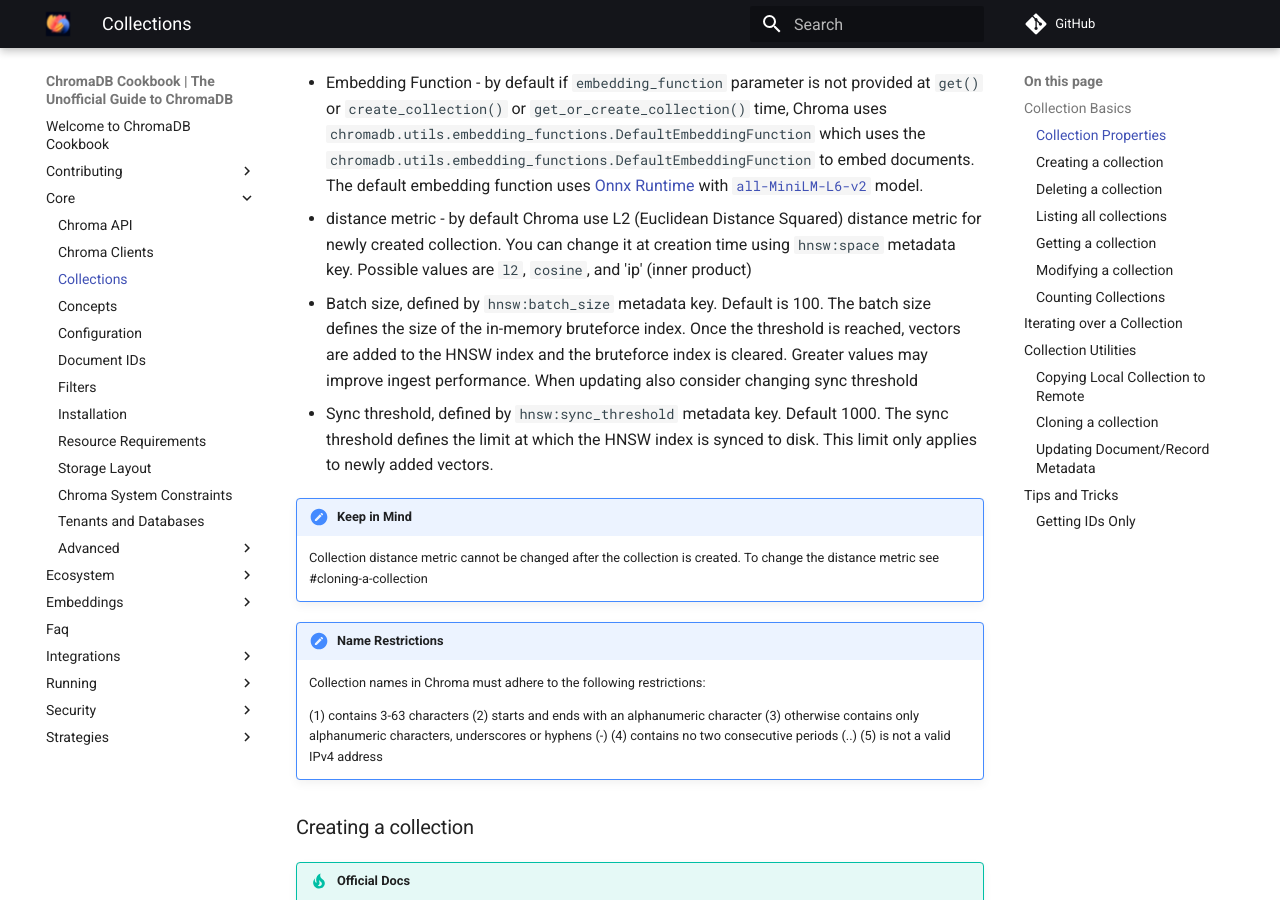
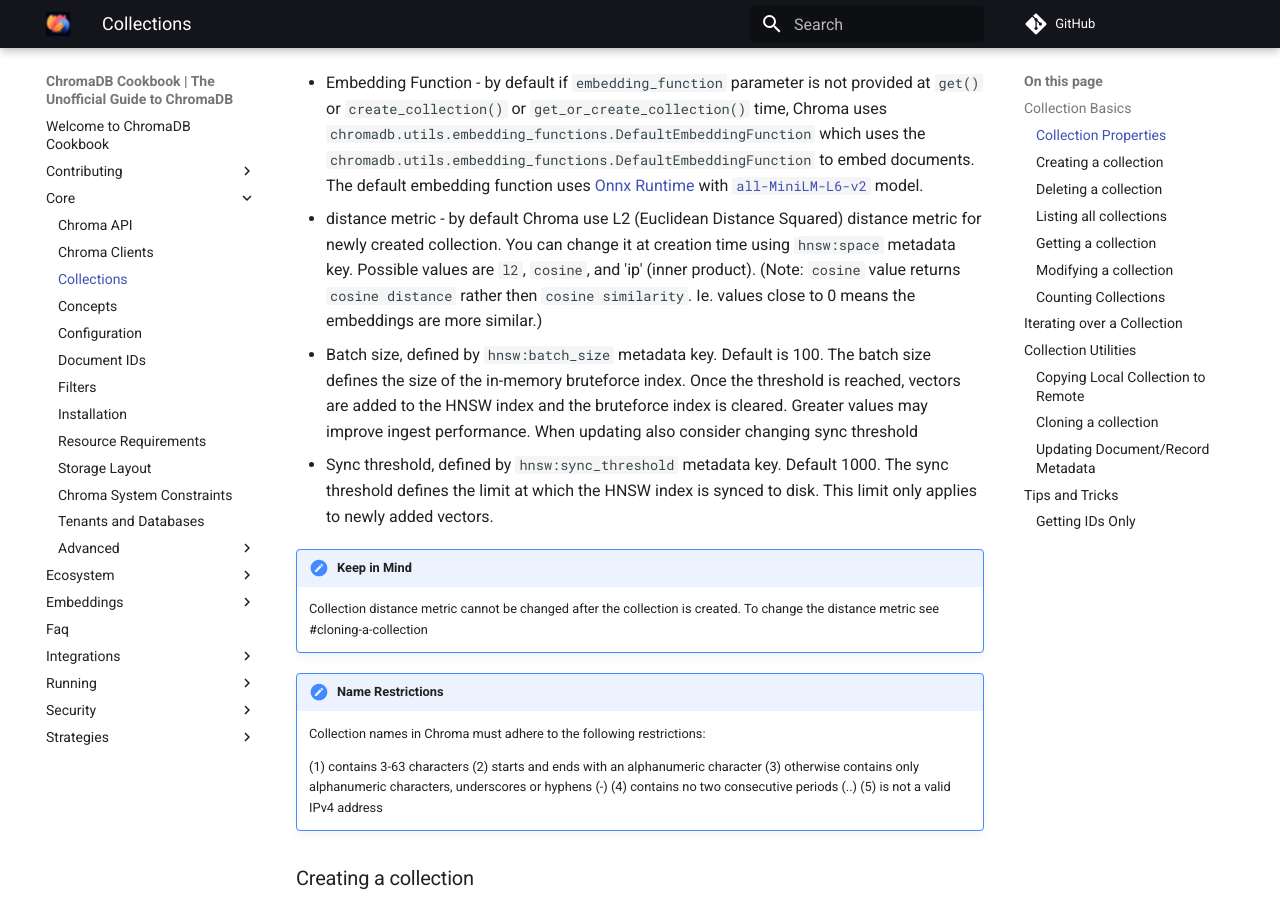
Before and after one commit to amikos-tech/chroma-cookbook, an MkDocs documentation site: the page built from docs/core/collections.md, in a window 1280 px wide and 900 px high, scrolled down 592 px. Built offline with MkDocs 1.6.1 and Material for MkDocs 9.7.7, drawn with Linux system fonts in a browser that asks for light colours; comment, search, counter and statistics services are not loaded.

Commit message:
Added the note that query returns the distance rather then similarity

```diff
--- a/docs/core/collections.md
+++ b/docs/core/collections.md
@@ -24,7 +24,7 @@ Defaults:
   with [`all-MiniLM-L6-v2`](https://huggingface.co/sentence-transformers/all-MiniLM-L6-v2) model.
 - distance metric - by default Chroma use L2 (Euclidean Distance Squared) distance metric for newly created collection.
   You can change it at creation
-  time using `hnsw:space` metadata key. Possible values are `l2`, `cosine`, and 'ip' (inner product)
+  time using `hnsw:space` metadata key. Possible values are `l2`, `cosine`, and 'ip' (inner product). (Note: `cosine` value returns `cosine distance` rather then `cosine similarity`. Ie. values close to 0 means the embeddings are more similar.)
 - Batch size, defined by `hnsw:batch_size` metadata key. Default is 100. The batch size defines the size of the
   in-memory bruteforce index. Once the threshold is reached, vectors are added to the HNSW index and the bruteforce
   index is cleared. Greater values may improve ingest performance. When updating also consider changing sync threshold
```
